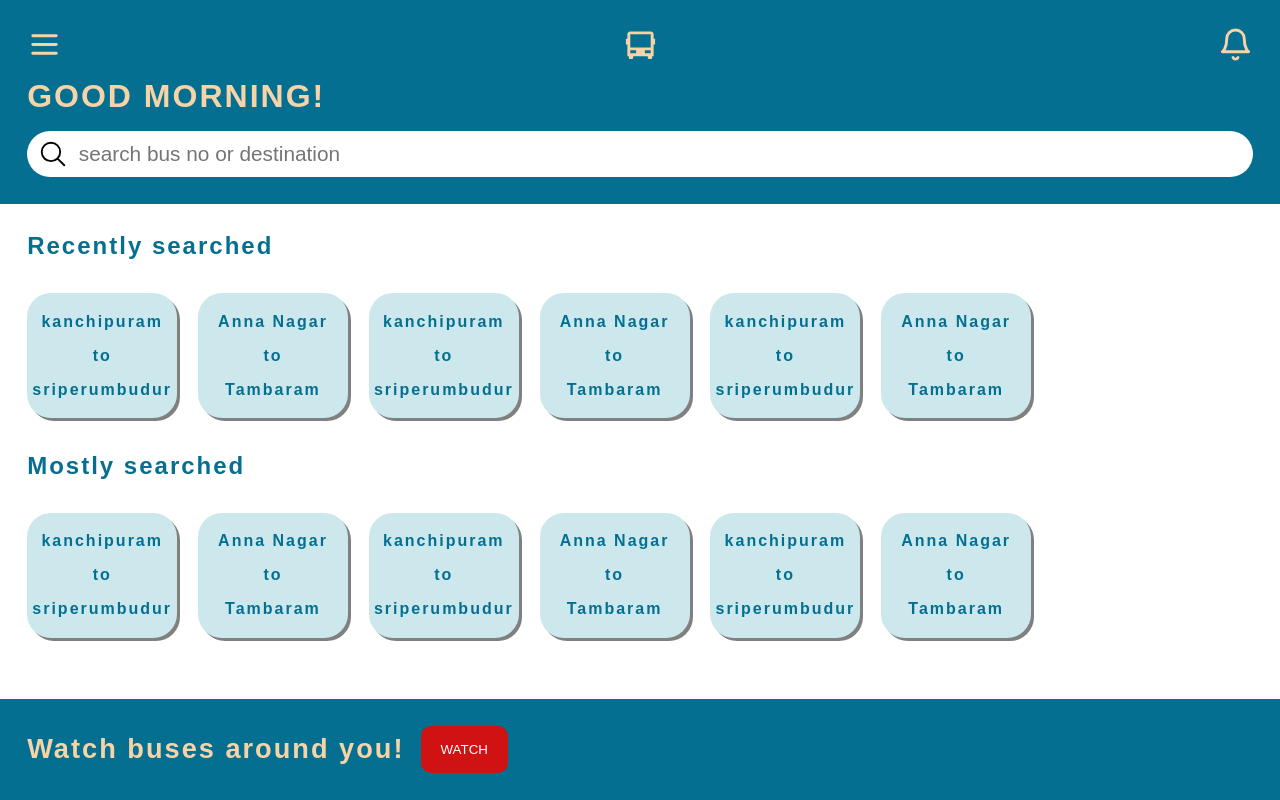
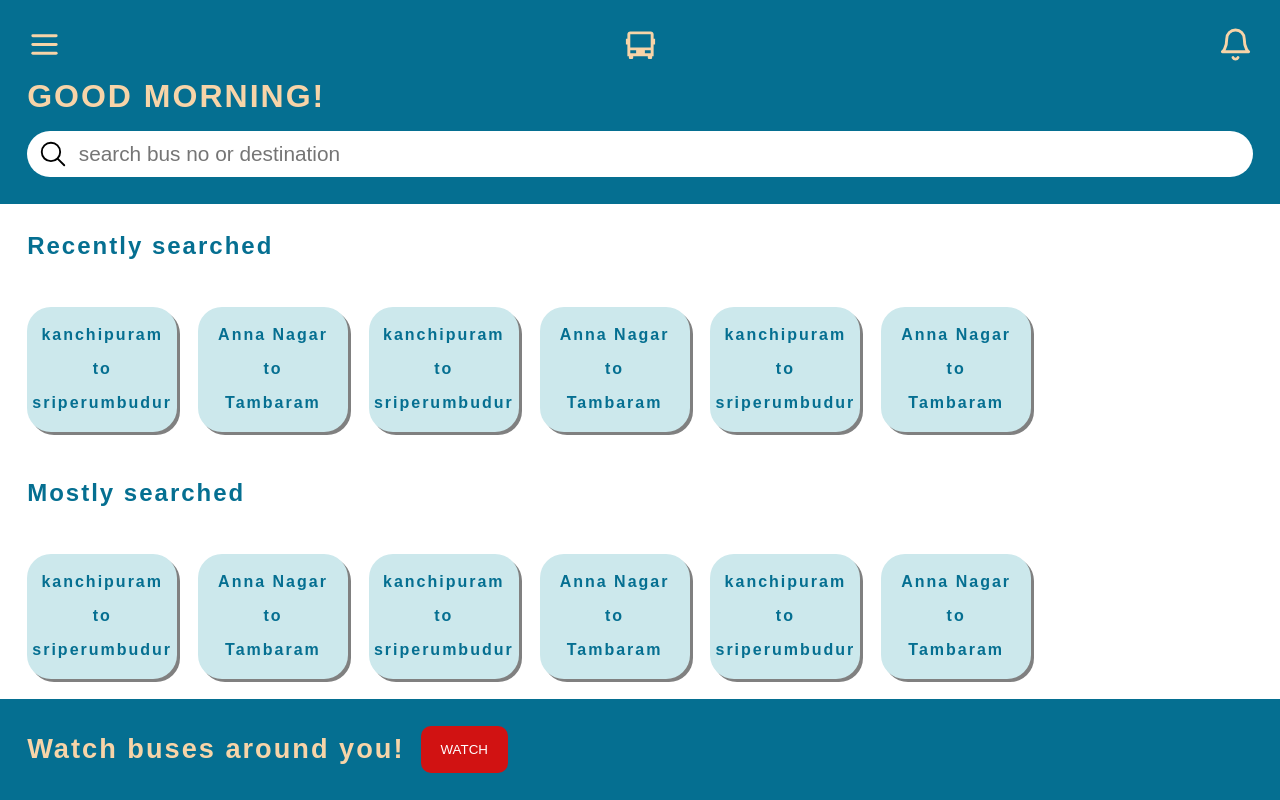
Before and after one commit to Sathish107/busTrackerClient, a React (Create React App) app: page / in a window 1280 px wide. Built offline with nearby package versions, Linux system fonts and the light colour scheme.

Commit message:
modified main padding

```diff
--- a/src/Home/Home.css
+++ b/src/Home/Home.css
@@ -62,8 +62,12 @@ body,html{
     flex-grow: 1;
     display: flex;
     flex-direction: column;
+    /* padding: 1.7rem; */
+    color: #056F91;
+}
+
+.Home-main h2{
     padding: 1.7rem;
-    color: #056F91;
 }
 
 .search-container{
@@ -95,6 +99,10 @@ body,html{
     white-space: nowrap;
 }
 
+.search-list div:first-child{
+    margin-left: 1.7rem;
+}
+
 .search-list div p{
     margin: 0.5rem;
 }
```
